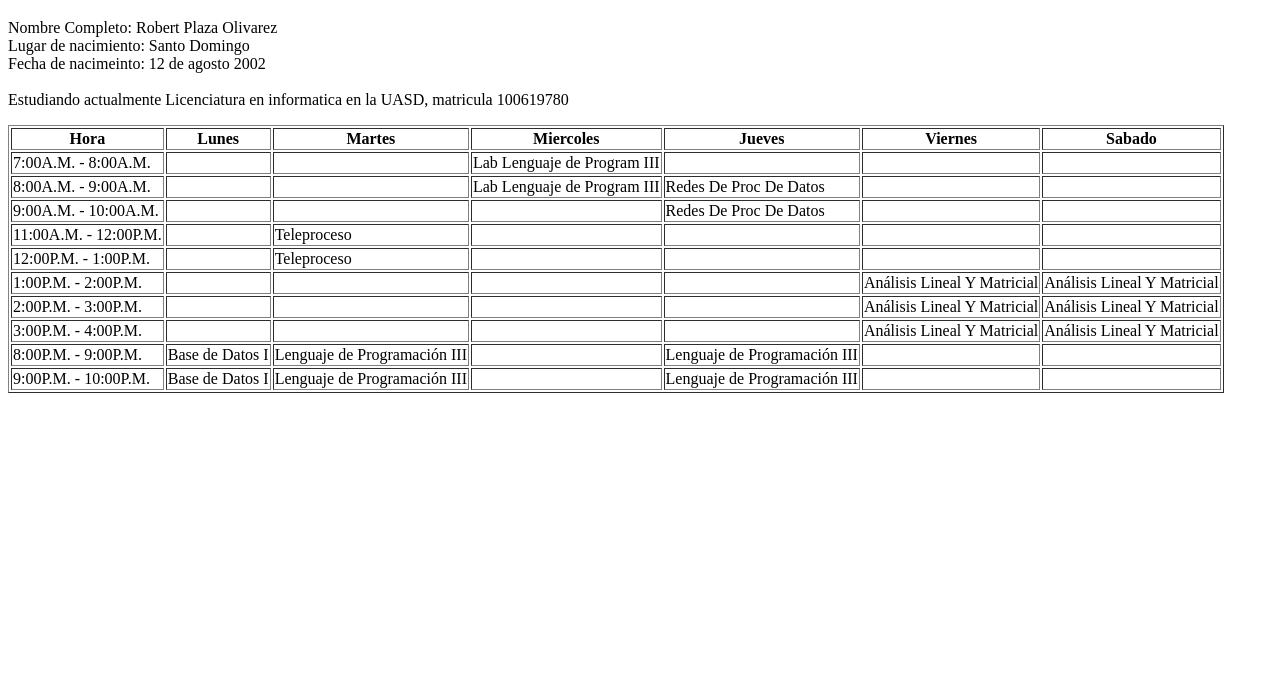
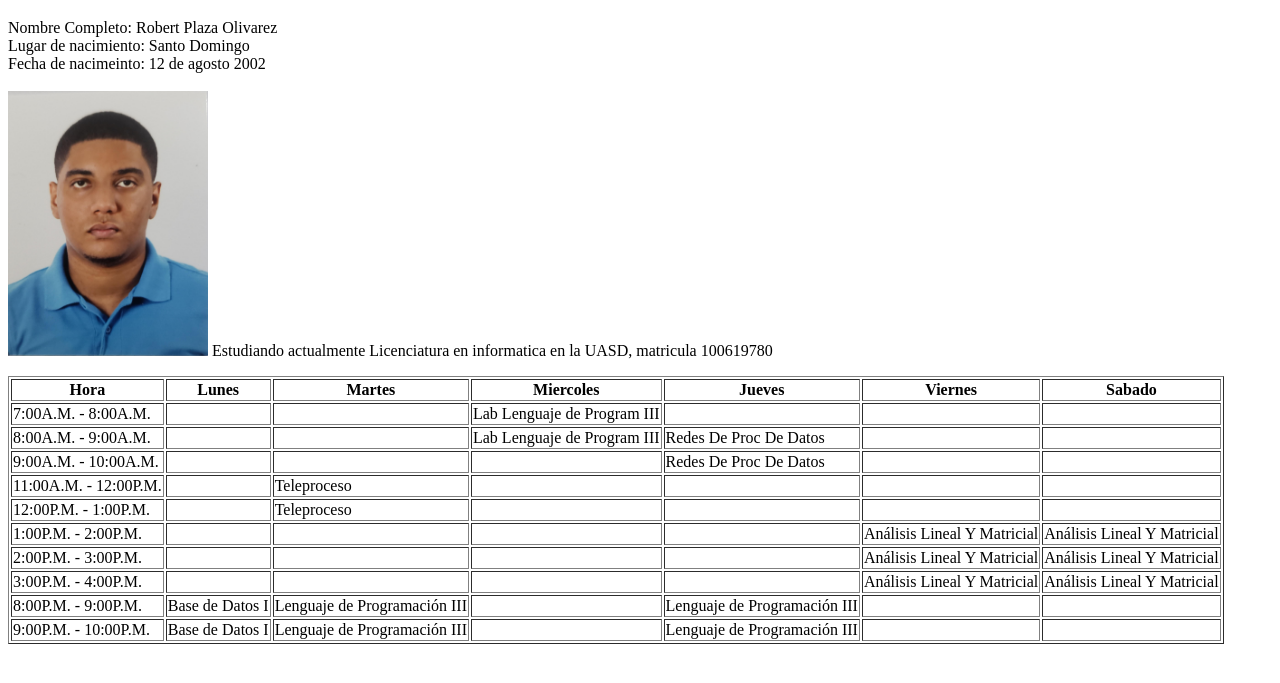
Before and after one commit to RobertPlaza12/HorarioDeClases, a plain HTML site: page index.html in a window 1280 px wide. Shown: the part 61-744 px from the top of the page. Drawn offline with Linux system fonts and the light colour scheme.

Commit message:
Update index.html

```diff
--- a/index.html
+++ b/index.html
@@ -9,6 +9,7 @@
     Lugar de nacimiento: Santo Domingo<br>
     Fecha de nacimeinto: 12 de agosto 2002<br>
     <br>
+    <img src="/img/Foto de perfil.jpg" alt="Mi foto de perfil" width="200">
     Estudiando actualmente Licenciatura en informatica en la UASD, matricula 100619780<br></p>
     <table border="1">
         <tr>
```
